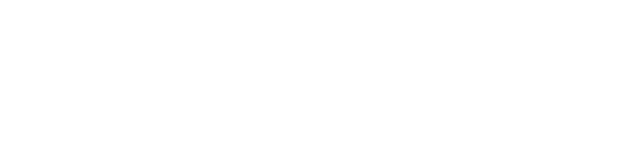
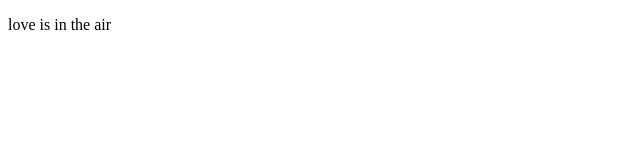
Before and after one commit to kamylka/test, a plain HTML site: page index.html in a window 1280 px wide. Shown: the whole page, without its empty margins (0-640 px from the left). Drawn offline with Linux system fonts and the light colour scheme.

Commit message:
third commit

```diff
--- a/index.html
+++ b/index.html
@@ -1,8 +1,16 @@
 <!DOCTYPE html>
 <html>
     <head>
+            <meta charset="UTF-8">
+            <title>Commit try</title>
     </head>
     <body>
-
+        <section class="win">
+            <container>
+                <div class="love">
+                    <p>love is in the air</p>
+                </div>
+            </container>
+        </section>
     </body>
 </html>
--- a/style.css
+++ b/style.css
@@ -0,0 +1,3 @@
+p {
+    color:red;
+}
```
